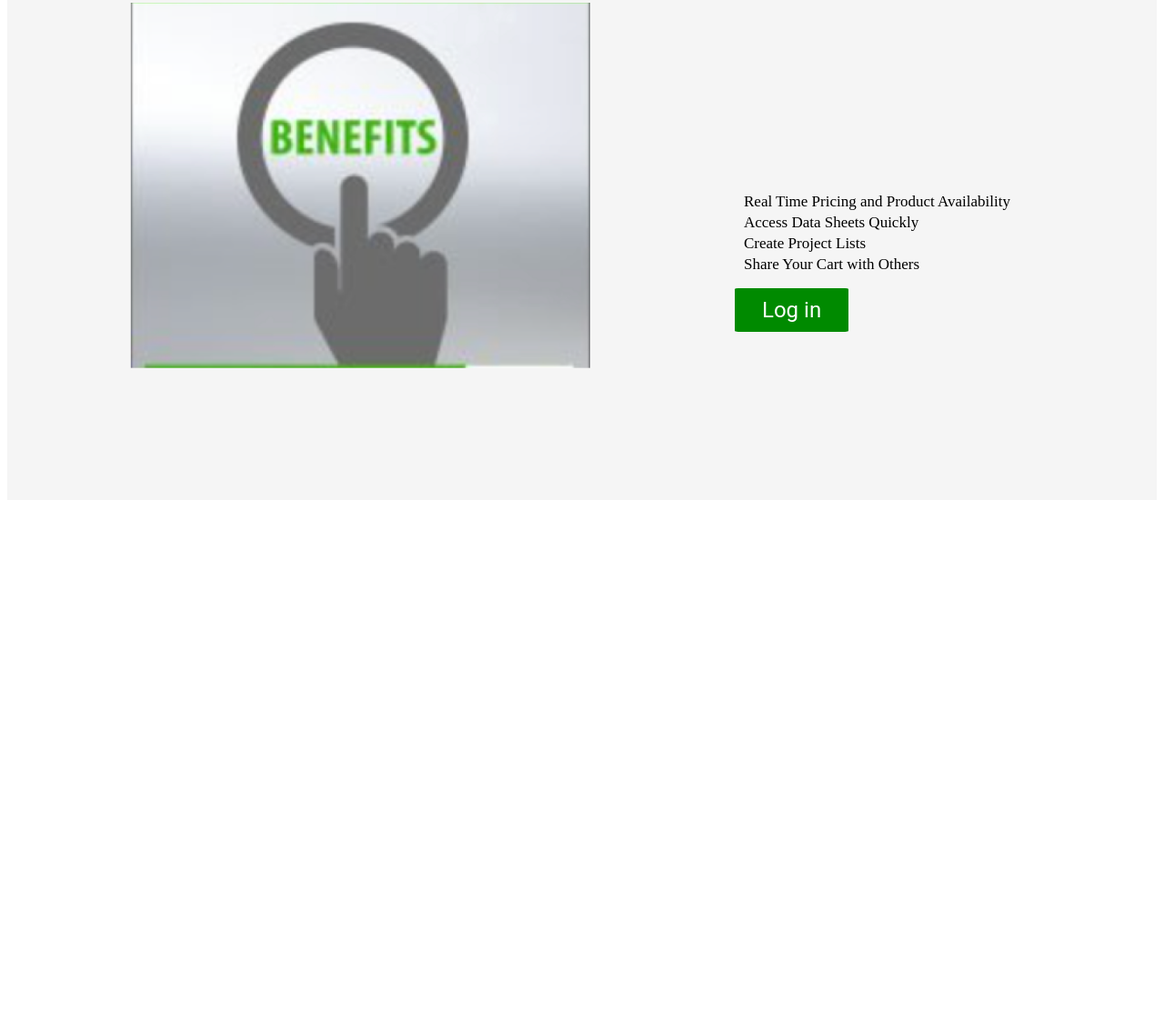
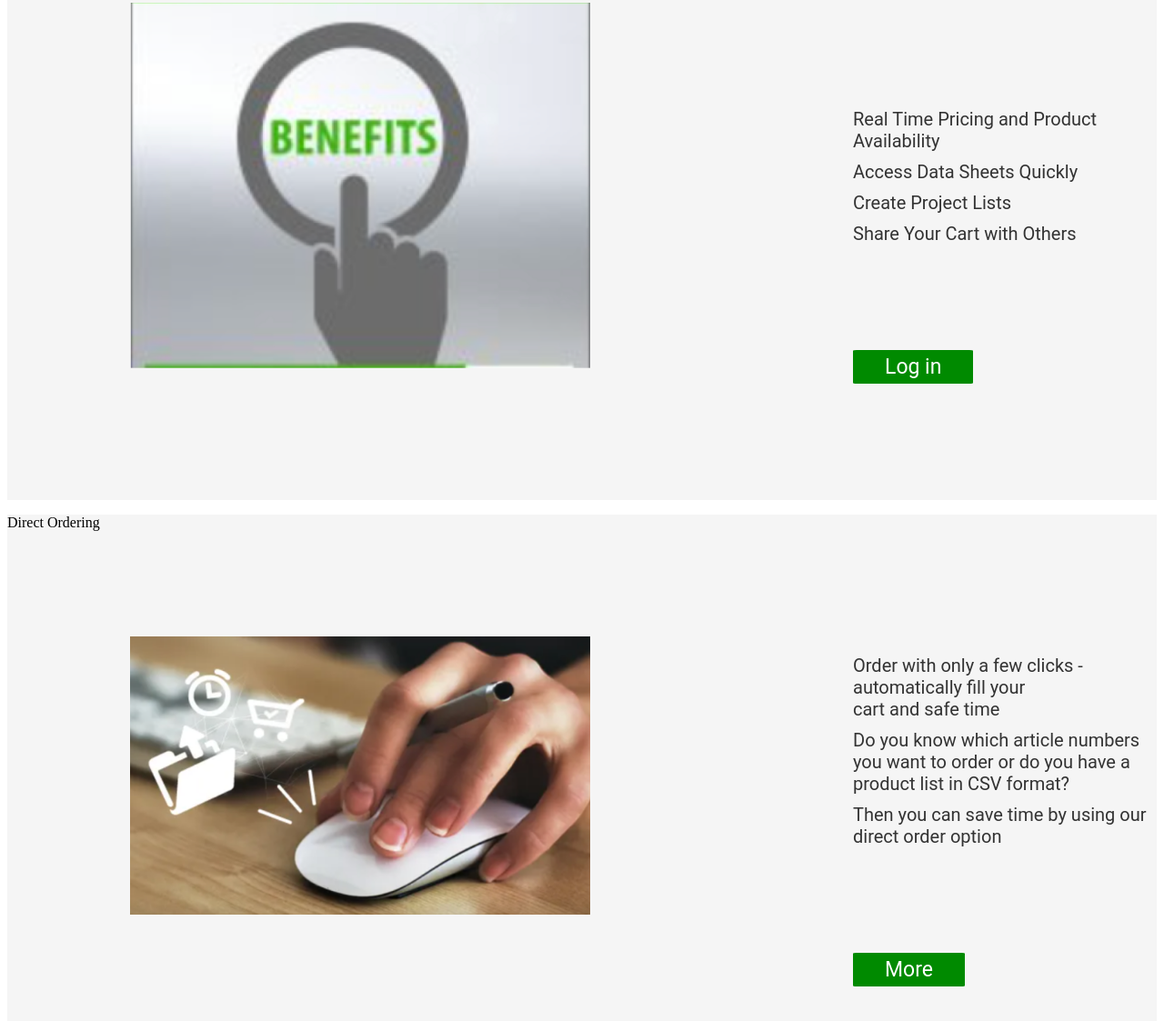
Before and after one commit to 1234EVELYNE/uid-assignment3, a plain HTML site: page homapage2.html in a window 1280 px wide. Shown: the part 1133-2256 px from the top of the page at 91% size. Before the commit the page ends 1691 px from the top, so only its background shows below. Drawn offline with Linux system fonts and the light colour scheme.

Commit message:
product showing page

```diff
--- a/homapage2.html
+++ b/homapage2.html
@@ -37,6 +37,17 @@
     </ul>
     <button class="log_in_button">Log in</button>
 </div>
+<!--direct ordering page-->
+<div id="direct_ordering_page">
+    <p class="direct_ordering">Direct Ordering</p>
+    <img src="photo/clicking.png" alt="photo/--clicking" class="Benefits">
+    <ul class="news_guide">
+        <li>Order with only a few clicks - automatically fill your<br>cart and safe time</li>
+        <li>Do you know which article numbers you want to order or do you have a product list in CSV format?</li>
+        <li>Then you can save time by using our direct order option</li>
+    </ul>
+    <button class="log_in_button">More</button>
+</div>
 
 </body>
 </html>
--- a/homepage2.css
+++ b/homepage2.css
@@ -59,30 +59,36 @@
     margin-top: 100px;
 }
 .news_guide{
-    margin-top: 100px;
+    margin-top: 50px;
 
 }
 .news_guide{
-    margin-left: 550px;
-    margin-top: -200px;
-
+    margin-left: 670px;
+    margin-top: -300px;
+    font-family: "Roboto";
 
 
 }
 .news_guide li{
     list-style-type: none;
-    font-size: 17px;
-    margin-top: 3px;
+    font-size: 20px;
+    margin-top: 10px;
     margin-left: 220px;
+    color: #333333;
 
 }
 .log_in_button{
-    font-size: 24px;
+    font-size: 23px;
     font-family: "Roboto";
-    margin-left: 800px;
+    margin-left: 930px;
+    margin-top: 100px;
     background-color:#008A00;
     color: white;
-    padding: 10px 30px;
+    padding: 5px 35px;
     border: none;
     border-radius: 3%;
 }
+#direct_ordering_page{
+    background-color:#F5F5F5 ;
+    height: 100vh;
+}
```
Also changed, not shown: photo/clicking.png (added).
